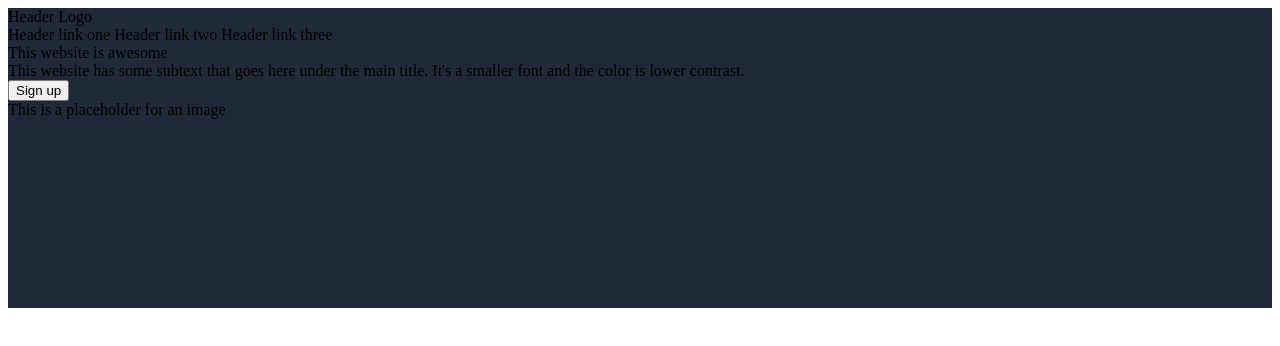
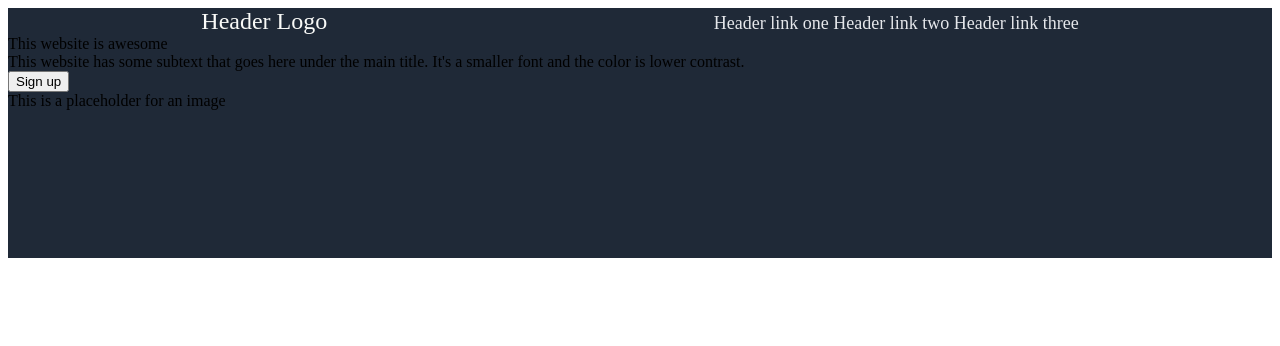
Before and after one commit to Sol-angel/landing-page, a plain HTML site: page index.html in a window 1280 px wide. Drawn offline with Linux system fonts and the light colour scheme.

Commit message:
made and completed the header

```diff
--- a/index.html
+++ b/index.html
@@ -8,19 +8,19 @@
 <body>
 
     <header>
-        <div class="container 1">
-            <div class="item 1.1"> <span>Header Logo</span></div>
-            <div class="item 1.2">
+        <div class="container1 ">
+            <div class="item1 "> <span>Header Logo</span></div>
+            <div class="item2 ">
                 <span>Header link one</span>
                 <span>Header link two</span>
                 <span>Header link three</span>
             </div>
         </div>
-        <div>
-                <div> This website is awesome</div>
-                <div> This website has some subtext that goes here under the main title. It's a smaller font and the color is lower contrast.</div>
+        <div class="container2">
+                <div class="item3" > This website is awesome</div>
+                <div class="item4"> This website has some subtext that goes here under the main title. It's a smaller font and the color is lower contrast.</div>
                 <button>Sign up</button>
-                <div> This is a placeholder for an image</div>
+                <div class="item5"> This is a placeholder for an image</div>
 
         </div>
     </header>
--- a/style.css
+++ b/style.css
@@ -1,9 +1,21 @@
 header {
     background-color: #1F2937;
-    height: 300px;
+    height: 250px;
 }
 
-.container 1 {
+.container1 {
     display: flex;
+    align-items: baseline;
+    flex-wrap: nowrap;
+    justify-content: space-around;
+}
 
+.item1 {
+    font-size: 24px;
+    color: #F9FAF8;
 }
+
+.item2 {
+    font-size: 18px;
+    color: #E5E7EB
+}
```
